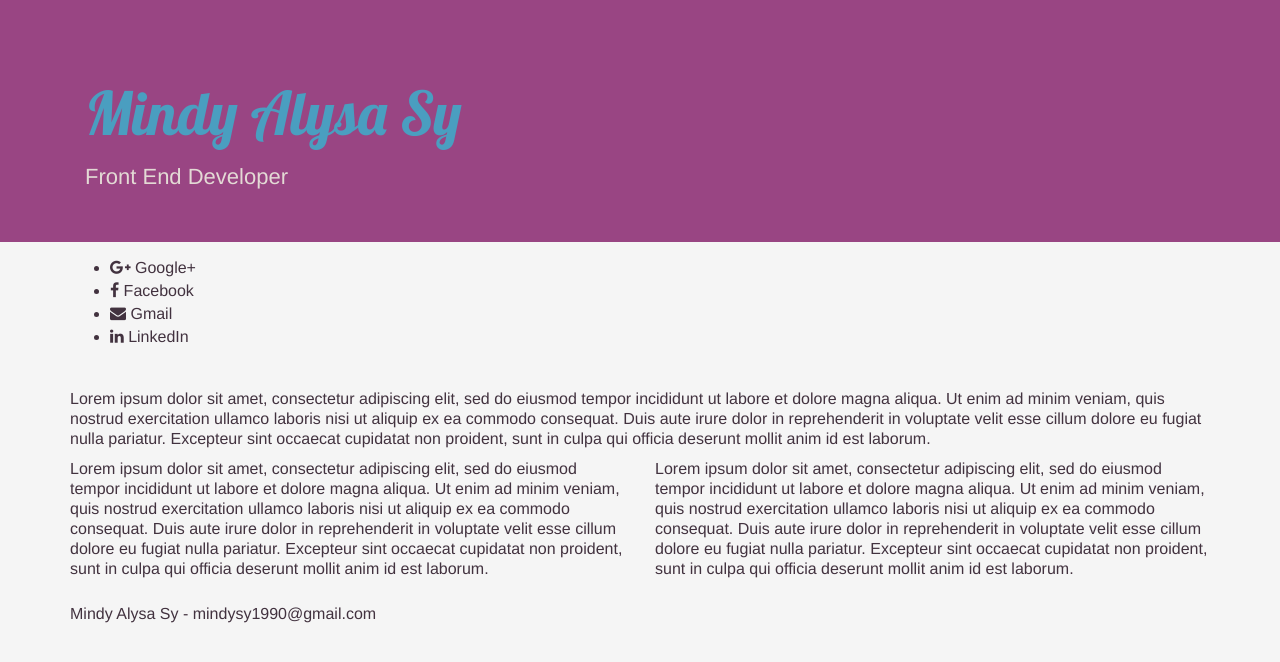
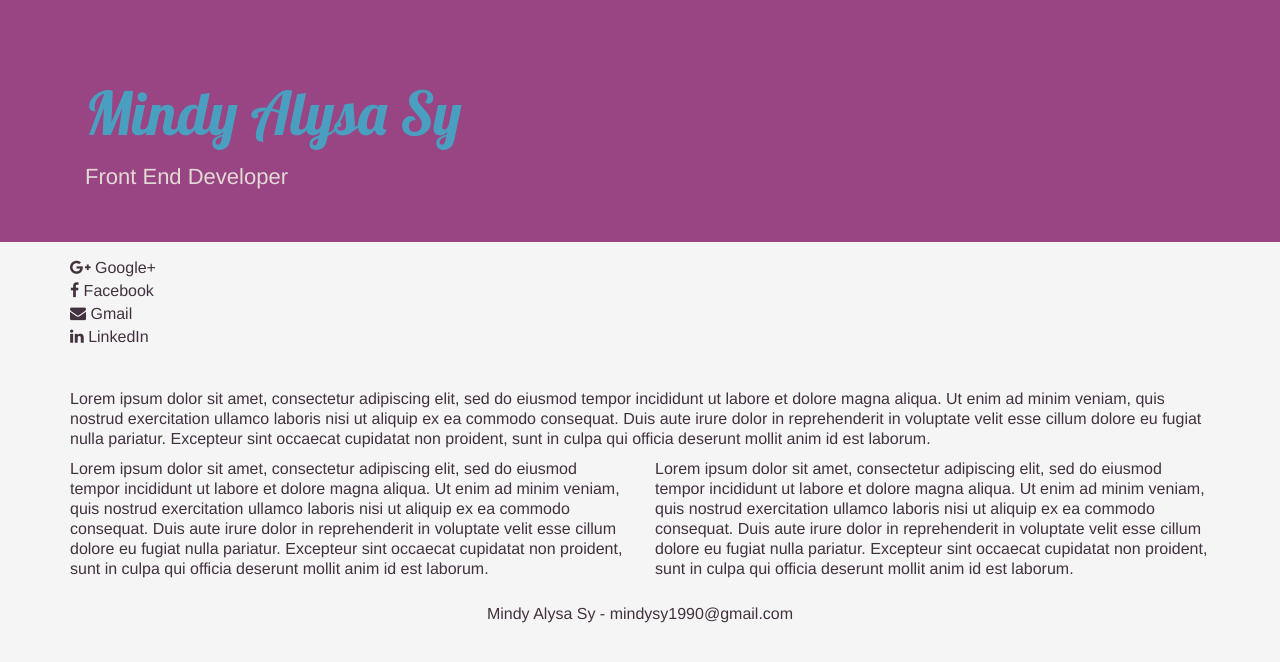
Before and after one commit to mindysy/mindysy.github.io, a plain HTML site: page index.html in a window 1280 px wide. Drawn offline with nearby package versions, Linux system fonts and the light colour scheme.

Commit message:
Update style.css

```diff
--- a/stylesheets/style.css
+++ b/stylesheets/style.css
@@ -78,8 +78,17 @@ section {
 	padding-top: 15px;
 }
 
+ul.social-media {
+	padding: 0;
+}
+
+.social-media li {
+	list-style: none;
+}
+
 /* Footer */
 footer {
+	text-align: center;
 }
 
 /* ==========================================================================
```
